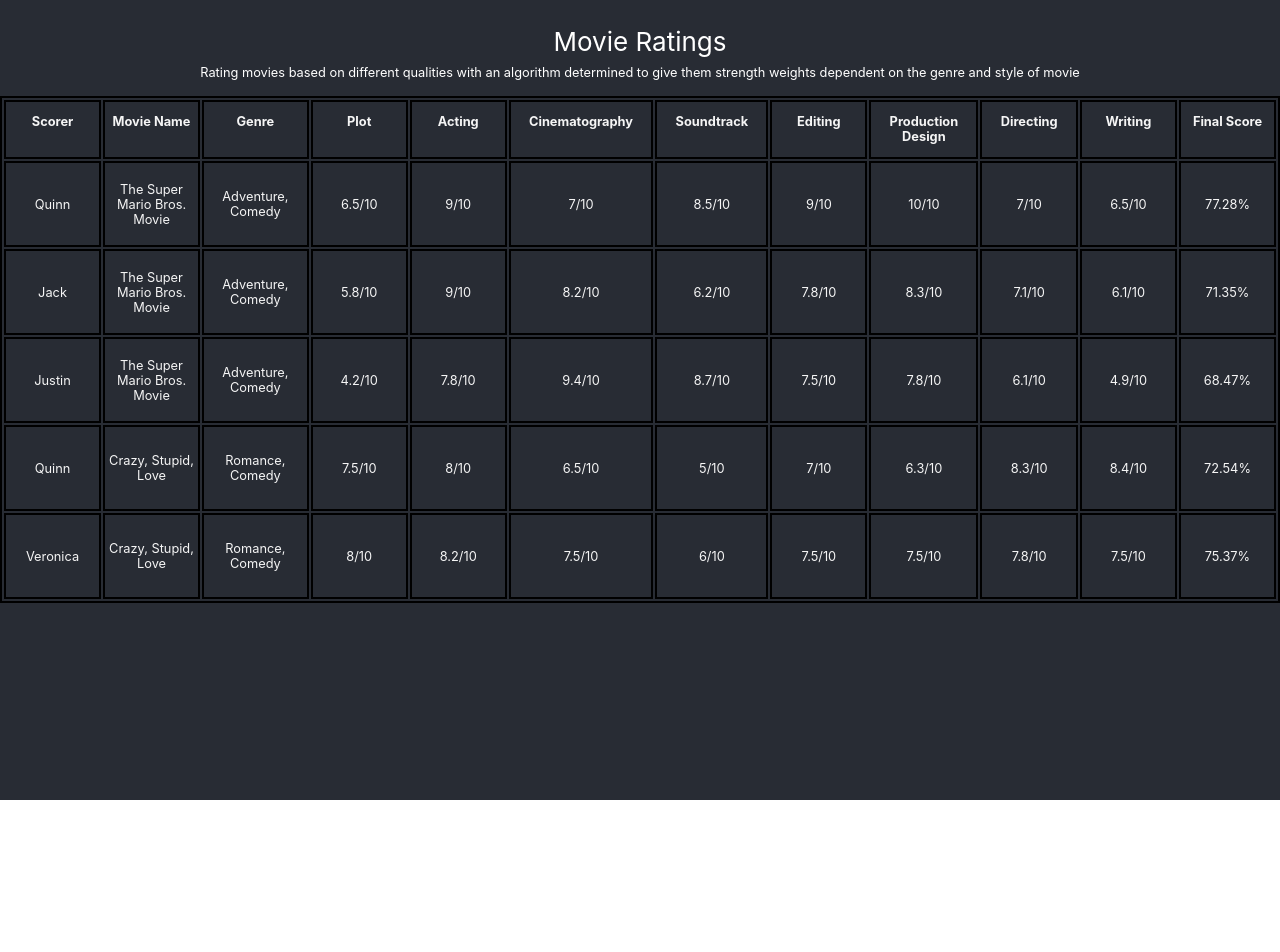
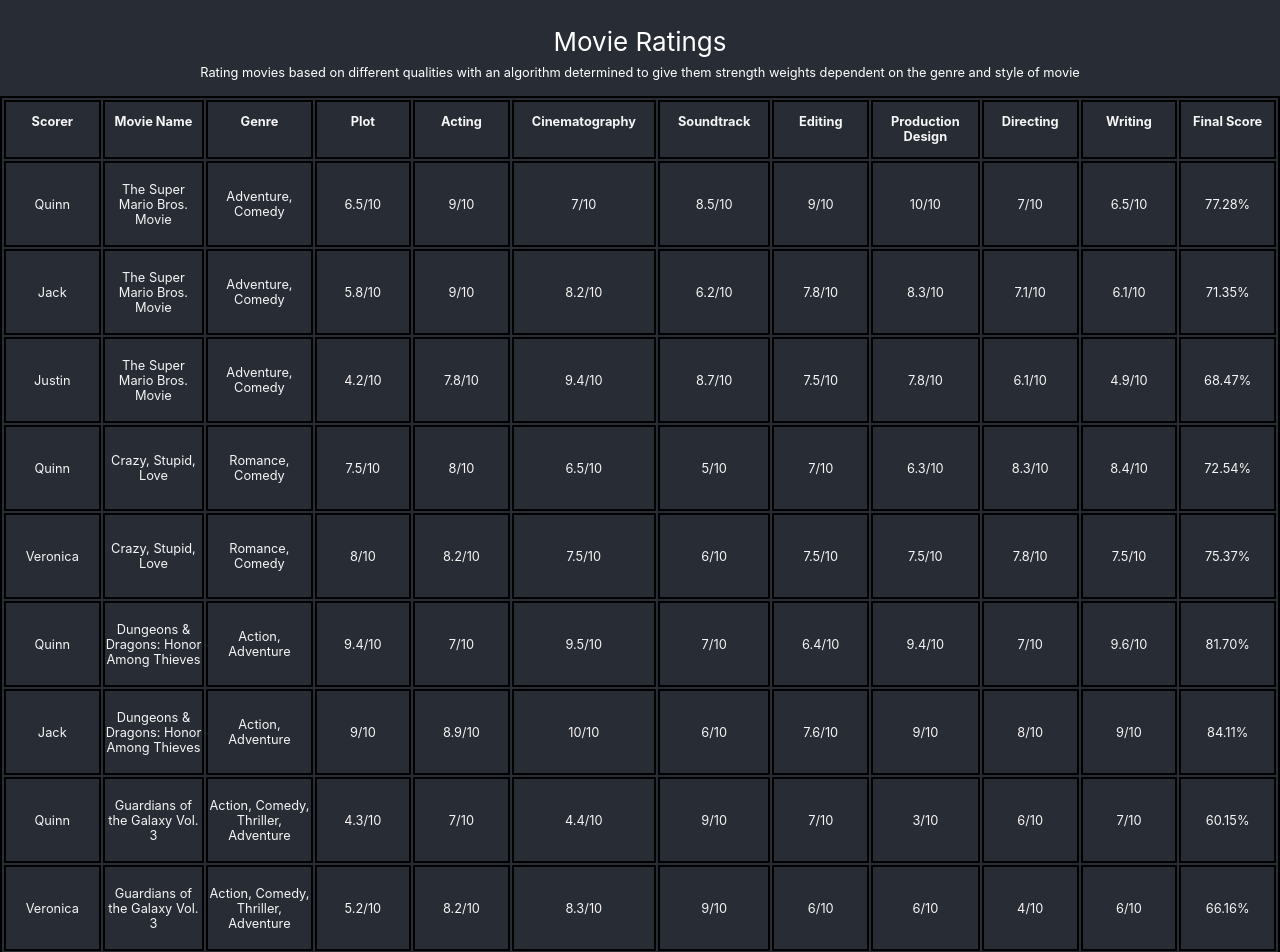
Before and after one commit to Quinn-Barber/movie-ratings, a React (Create React App) app: page / in a window 1280 px wide. Shown: the top 952 px of the page. Before the commit the page ends 800 px from the top, so only its background shows below. Built offline with nearby package versions, Linux system fonts and the light colour scheme.

Commit message:
Adding ratings

```diff
--- a/src/App.js
+++ b/src/App.js
@@ -6,7 +6,11 @@
   { name: "The Super Mario Bros. Movie", scorer: "Jack", genre: "Adventure, Comedy", plot: 5.8, acting: 9, cinematography: 8.2, soundtrack: 6.2, editing: 7.8, production: 8.3, directing: 7.1, writing: 6.1, isAnimation: true, isStopMotion: false },
   { name: "The Super Mario Bros. Movie", scorer: "Justin", genre: "Adventure, Comedy", plot: 4.2, acting: 7.8, cinematography: 9.4, soundtrack: 8.7, editing: 7.5, production: 7.8, directing: 6.1, writing: 4.9, isAnimation: true, isStopMotion: false },
   { name: "Crazy, Stupid, Love", scorer: "Quinn", genre: "Romance, Comedy", plot: 7.5, acting: 8, cinematography: 6.5, soundtrack: 5, editing: 7, production: 6.3, directing: 8.3, writing: 8.4, isAnimation: false, isStopMotion: false},
-  { name: "Crazy, Stupid, Love", scorer: "Veronica", genre: "Romance, Comedy", plot: 8, acting: 8.2, cinematography: 7.5, soundtrack: 6, editing: 7.5, production: 7.5, directing: 7.8, writing: 7.5, isAnimation: false, isStopMotion: false}
+  { name: "Crazy, Stupid, Love", scorer: "Veronica", genre: "Romance, Comedy", plot: 8, acting: 8.2, cinematography: 7.5, soundtrack: 6, editing: 7.5, production: 7.5, directing: 7.8, writing: 7.5, isAnimation: false, isStopMotion: false},
+  { name: "Dungeons & Dragons: Honor Among Thieves", scorer: "Quinn", genre: "Action, Adventure", plot: 9.4, acting: 7, cinematography: 9.5, soundtrack: 7, editing: 6.4, production: 9.4, directing: 7, writing: 9.6, isAnimation: false, isStopMotion: false},
+  { name: "Dungeons & Dragons: Honor Among Thieves", scorer: "Jack", genre: "Action, Adventure", plot: 9, acting: 8.9, cinematography: 10, soundtrack: 6, editing: 7.6, production: 9, directing: 8, writing: 9, isAnimation: false, isStopMotion: false},
+  { name: "Guardians of the Galaxy Vol. 3", scorer: "Quinn", genre: "Action, Comedy, Thriller, Adventure", plot: 4.3, acting: 7, cinematography: 4.4, soundtrack: 9, editing: 7, production: 3, directing: 6, writing: 7, isAnimation: false, isStopMotion: false},
+  { name: "Guardians of the Galaxy Vol. 3", scorer: "Veronica", genre: "Action, Comedy, Thriller, Adventure", plot: 5.2, acting: 8.2, cinematography: 8.3, soundtrack: 9, editing: 6, production: 6, directing: 4, writing: 6, isAnimation: false, isStopMotion: false}
 ]
 
 function App() {
```
